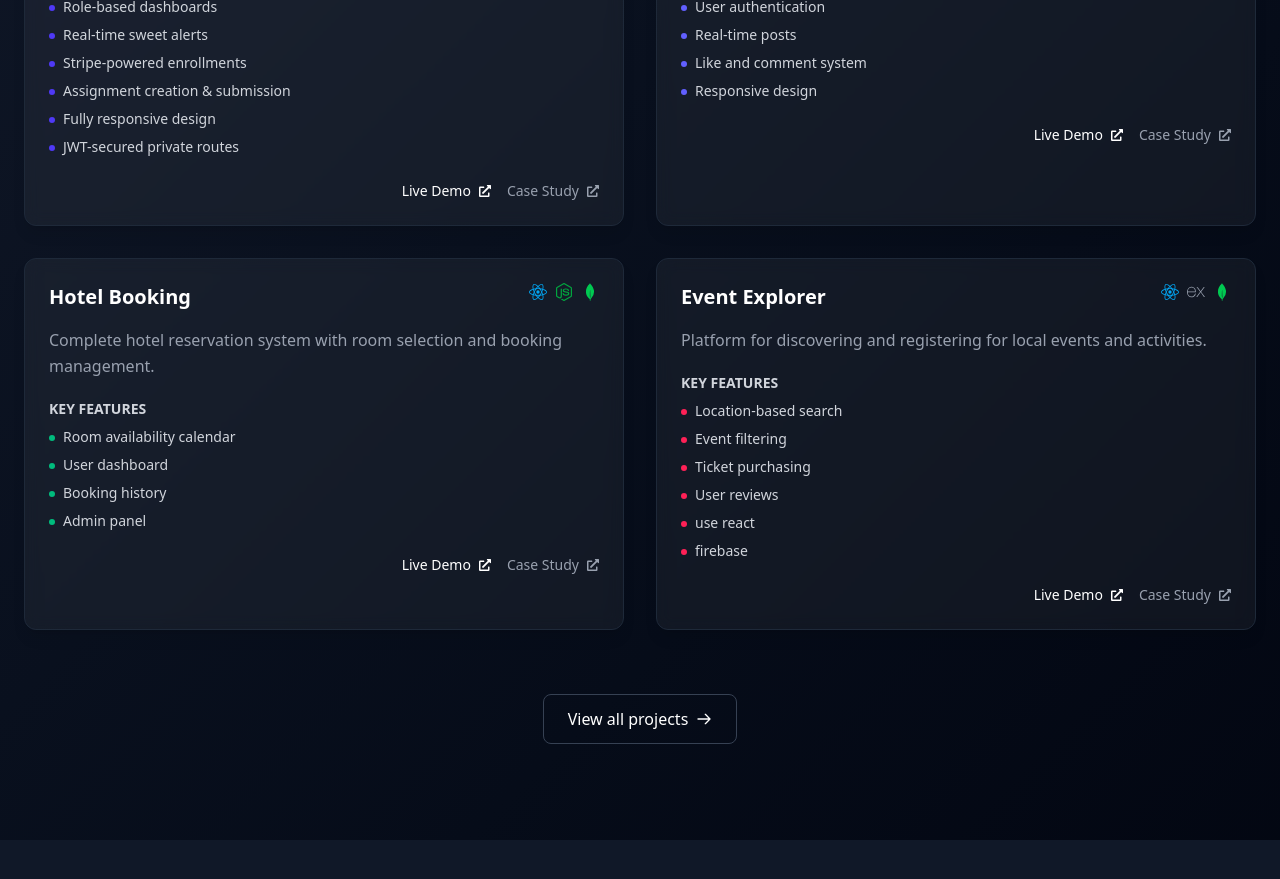
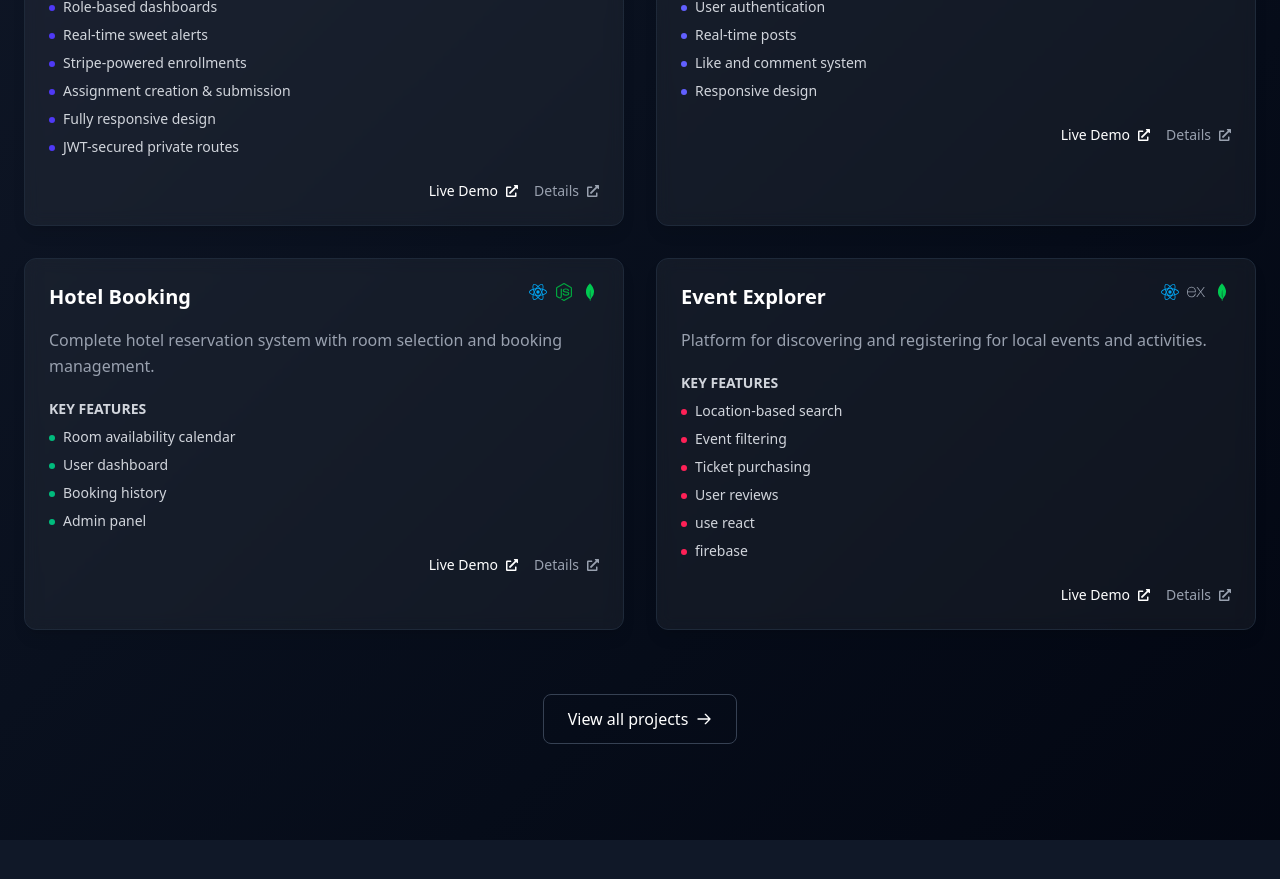
Before and after one commit to Tawhide16/my-protfulio, a React (Vite) app: page / in a window 1280 px wide. Shown: the part 2840-3719 px from the top of the page. Built offline with nearby package versions, Linux system fonts and the light colour scheme.

Commit message:
all data

```diff
--- a/src/components/Hero.jsx
+++ b/src/components/Hero.jsx
@@ -1,6 +1,6 @@
 import { motion } from 'framer-motion';
 import { TypeAnimation } from 'react-type-animation';
-import profileImg from '../assets/Profile.jpg';
+import profileImg from '../assets/profile.jpg';
 import { FaGithub, FaLinkedin, FaTwitter, FaFacebook, FaFileDownload } from 'react-icons/fa';
 
 const Hero = () => {
@@ -119,7 +119,7 @@ const Hero = () => {
               View My Work
             </button>
             <a
-              href="/Tawhide_hasan_bejoy_CV.doc"
+              href="/Tawhide-hasan-bejoy.pdf"
               download
               target="_blank"
               rel="noopener noreferrer"
--- a/src/components/Navbar.jsx
+++ b/src/components/Navbar.jsx
@@ -98,7 +98,7 @@ const Navbar = () => {
 
           {/* Resume Button */}
           <a
-            href="/Tawhide-hasan-bejoy.pdf"
+            href="/Tawhide-hasan-bejoy -Resume.pdf"
             download
             target="_blank"
             rel="noopener noreferrer"
--- a/src/components/Projects.jsx
+++ b/src/components/Projects.jsx
@@ -37,7 +37,7 @@ export const projects = [
     accentColor: 'bg-indigo-600',
     liveLink: 'https://my-school-b2c91.web.app/',
     gitLinkClient: 'https://github.com/Tawhide16/Next-class-client',
-    image1: '/public/NEXT-CLASS.png'
+    image1: '/NEXT-CLASS.png'
   },
   {
     id: 1,
@@ -101,7 +101,7 @@ const ProjectCard = ({ project, index }) => (
       ease: [0.16, 1, 0.3, 1]
     }}
     viewport={{ once: true, margin: "-100px" }}
-    className="group relative overflow-hidden rounded-xl bg-white/5 backdrop-blur-sm border border-gray-800 hover:border-gray-700 transition-all duration-300 shadow-lg hover:shadow-xl"
+    className="group relative overflow-hidden rounded-xl bg-white/5 backdrop-blur-sm border border-gray-800 hover:border-gray-700 transition-all duration-300 shadow-lg hover:shadow-xl "
   >
     <div
       className={`absolute inset-0 -z-10 ${project.accentColor} opacity-0 group-hover:opacity-10 transition-opacity duration-500`}
@@ -150,9 +150,9 @@ const ProjectCard = ({ project, index }) => (
         <Link
           to={`/projects/${project.id}`}
           state={{ project }}
-          className="flex items-center text-sm font-medium text-gray-400 hover:text-white transition-colors"
+          className="flex items-center text-sm font-medium text-gray-400 hover:text-white transition-colors "
         >
-          Case Study
+          Details
           <FaExternalLinkAlt className="ml-2 text-xs" />
         </Link>
       </div>
```
Also changed, not shown: 2 other files (tests, documents, lock files or other folders).
